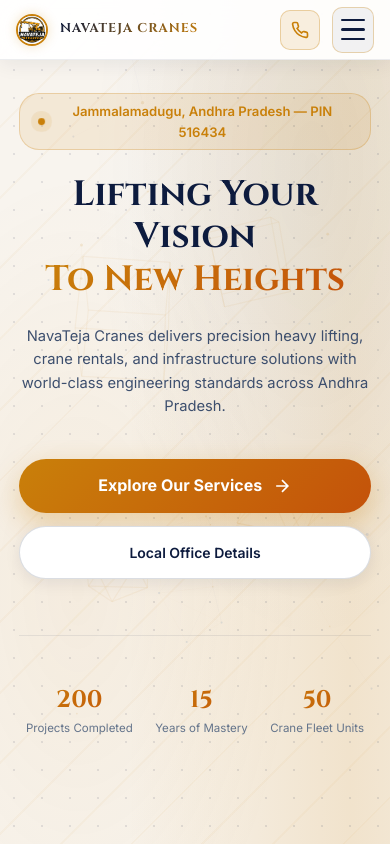
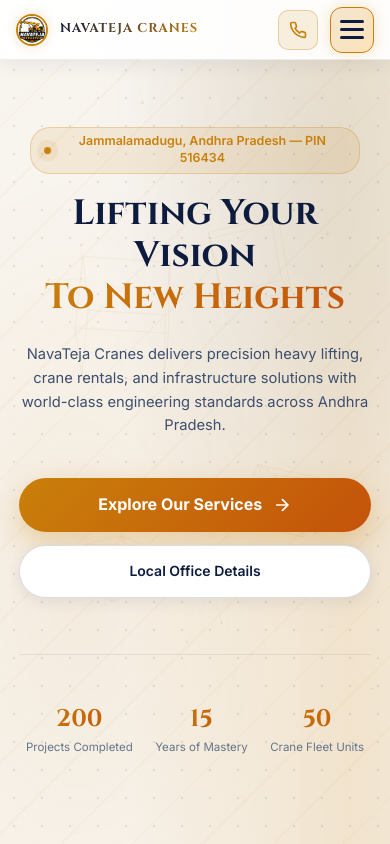
Before and after one commit to navaniish/NAVATEJA-CRANES, a plain HTML site: page index.html in a window 390 px wide. Shown: the top 844 px of the page. Drawn offline with Linux system fonts and the light colour scheme.

Commit message:
fix: enhance mobile hamburger button contrast with gold glow and optimize location badge tag spacing to prevent header overlap

```diff
--- a/styles.css
+++ b/styles.css
@@ -279,40 +279,59 @@
 .mobile-menu-toggle {
   display: none;
   flex-direction: column;
-  justify-content: space-around;
-  width: 42px;
-  height: 42px;
-  padding: 8px;
-  background: rgba(13, 27, 62, 0.05);
-  border: 1px solid rgba(201, 128, 10, 0.3);
-  border-radius: 10px;
+  justify-content: center;
+  gap: 5px;
+  width: 44px;
+  height: 44px;
+  padding: 9px;
+  background: linear-gradient(135deg, rgba(201, 128, 10, 0.18) 0%, rgba(245, 158, 11, 0.28) 100%);
+  border: 1.5px solid var(--accent-gold);
+  border-radius: 12px;
+  box-shadow: 0 0 14px var(--accent-gold-glow);
   cursor: pointer;
   z-index: 1001;
-  transition: all 0.3s ease;
-}
-
-.mobile-menu-toggle:hover {
-  background: rgba(201, 128, 10, 0.12);
+  transition: all 0.3s cubic-bezier(0.16, 1, 0.3, 1);
+  box-sizing: border-box;
+  flex-shrink: 0;
+}
+
+.mobile-menu-toggle:hover,
+.mobile-menu-toggle:active {
+  background: linear-gradient(135deg, var(--accent-gold) 0%, var(--accent-orange) 100%);
+  box-shadow: 0 4px 16px var(--accent-gold-glow);
+}
+
+.mobile-menu-toggle:hover .hamburger-bar,
+.mobile-menu-toggle:active .hamburger-bar {
+  background: #FFFFFF;
 }
 
 .hamburger-bar {
   width: 100%;
-  height: 2.5px;
+  height: 3px;
   background: var(--bg-navy);
-  border-radius: 2px;
-  transition: all 0.3s ease;
+  border-radius: 3px;
+  transition: all 0.3s cubic-bezier(0.16, 1, 0.3, 1);
+}
+
+.mobile-menu-toggle.active {
+  background: var(--accent-gold);
+  border-color: var(--accent-gold);
+}
+
+.mobile-menu-toggle.active .hamburger-bar {
+  background: #FFFFFF;
 }
 
 .mobile-menu-toggle.active .hamburger-bar:nth-child(1) {
   transform: translateY(8px) rotate(45deg);
-  background: var(--accent-gold);
 }
 .mobile-menu-toggle.active .hamburger-bar:nth-child(2) {
   opacity: 0;
+  transform: scaleX(0);
 }
 .mobile-menu-toggle.active .hamburger-bar:nth-child(3) {
   transform: translateY(-8px) rotate(-45deg);
-  background: var(--accent-gold);
 }
 
 .nav-phone-quick {
@@ -2460,6 +2479,24 @@
     padding-bottom: 72px; /* Offset for floating bottom bar */
   }
 
+  .hero-section {
+    padding-top: calc(92px + env(safe-area-inset-top)) !important;
+    padding-bottom: 2.5rem !important;
+  }
+
+  .badge-tag {
+    font-size: clamp(0.7rem, 3.2vw, 0.8rem) !important;
+    padding: 0.35rem 0.85rem !important;
+    max-width: 94% !important;
+    margin: 0 auto 1.2rem auto !important;
+    line-height: 1.35 !important;
+    text-align: center;
+    white-space: normal !important;
+    word-break: break-word !important;
+    display: inline-flex;
+    justify-content: center;
+  }
+
   /* Section Heights & Spacing */
   section {
     padding: clamp(3rem, 6vh, 4.5rem) 1.2rem !important;
```
